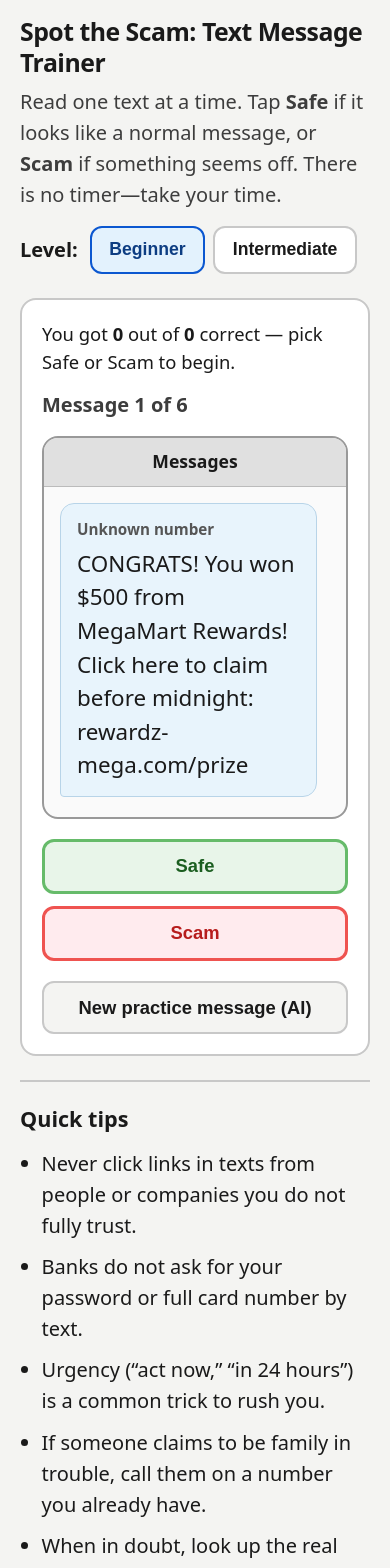
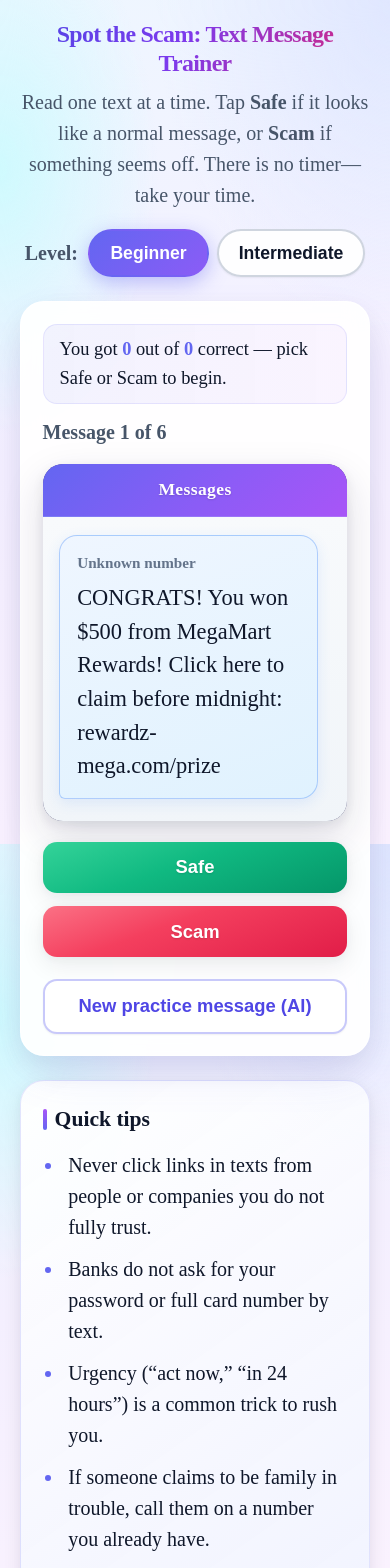
Before and after one commit to pixcarex/safetext, a Next.js app: page / in a window 390 px wide. Shown: the top 1568 px of the page. Built offline with nearby package versions, Linux system fonts and the light colour scheme.

Commit message:
Update global styles for enhanced design and responsiveness; introduce new font and adjust layout properties for improved user experience.

```diff
--- a/src/app/globals.css
+++ b/src/app/globals.css
@@ -1,26 +1,45 @@
 :root {
-  --bg-page: #f4f4f2;
+  /* Bright, modern palette — still high contrast on text */
+  --bg-page: #eef6ff;
+  --bg-page-mid: #f5f0ff;
   --bg-card: #ffffff;
-  --text: #1a1a1a;
-  --text-muted: #3d3d3d;
-  --border: #c8c8c8;
-  --focus: #0b57d0;
-  --safe: #1b5e20;
-  --safe-bg: #e8f5e9;
-  --scam: #b71c1c;
-  --scam-bg: #ffebee;
-  --next: #0d47a1;
-  --next-bg: #e3f2fd;
-  --highlight: #fff3cd;
-  --highlight-border: #e0a800;
-  --phone-bar: #e0e0e0;
-  --bubble: #e8f4fc;
-  --radius: 12px;
+  --bg-card-glow: rgba(255, 255, 255, 0.92);
+  --text: #0f172a;
+  --text-muted: #475569;
+  --border: rgba(148, 163, 184, 0.45);
+  --border-strong: rgba(99, 102, 241, 0.35);
+  --focus: #6366f1;
+  --accent: #6366f1;
+  --accent-bright: #818cf8;
+  --safe: #047857;
+  --safe-bright: #10b981;
+  --safe-bg: #d1fae5;
+  --safe-bg-soft: #ecfdf5;
+  --scam: #be123c;
+  --scam-bright: #f43f5e;
+  --scam-bg: #ffe4e8;
+  --scam-bg-soft: #fff1f3;
+  --next: #4f46e5;
+  --next-bg: #e0e7ff;
+  --next-bright: #6366f1;
+  --highlight: #fef08a;
+  --highlight-border: #eab308;
+  --phone-bar: linear-gradient(135deg, #6366f1 0%, #8b5cf6 55%, #a855f7 100%);
+  --phone-chrome: #1e1b4b;
+  --bubble: linear-gradient(160deg, #eff6ff 0%, #e0f2fe 100%);
+  --bubble-border: rgba(59, 130, 246, 0.35);
+  --shadow-sm: 0 1px 2px rgba(15, 23, 42, 0.06);
+  --shadow-md: 0 8px 24px rgba(15, 23, 42, 0.08), 0 2px 8px rgba(15, 23, 42, 0.04);
+  --shadow-lg: 0 20px 50px -12px rgba(99, 102, 241, 0.18), 0 12px 32px rgba(15, 23, 42, 0.08);
+  --shadow-phone: 0 16px 40px rgba(30, 27, 75, 0.15), 0 4px 12px rgba(15, 23, 42, 0.08);
+  --radius: 14px;
+  --radius-lg: 20px;
+  --radius-xl: 24px;
   --font-base: 1.25rem;
   --font-lg: 1.4rem;
-  --font-xl: 1.55rem;
+  --font-xl: clamp(1.45rem, 1.2rem + 1.2vw, 1.75rem);
   --space: 1rem;
-  --max-width: 40rem;
+  --max-width: 42rem;
   --touch-min: 48px;
 }
 
@@ -66,8 +85,10 @@ body {
   min-height: 100%;
   margin: 0;
   color: var(--text);
-  background: var(--bg-page);
-  font-family: system-ui, "Segoe UI", Roboto, "Helvetica Neue", Arial, sans-serif;
+  background: fixed radial-gradient(120% 80% at 100% 0%, #e0e7ff 0%, transparent 50%),
+    radial-gradient(90% 70% at 0% 20%, #cffafe 0%, transparent 45%),
+    linear-gradient(165deg, var(--bg-page) 0%, var(--bg-page-mid) 50%, #fdf4ff 100%);
+  font-family: var(--font-sans), system-ui, "Segoe UI", Roboto, "Helvetica Neue", Arial, sans-serif;
   font-size: var(--font-base);
   line-height: 1.55;
   -webkit-font-smoothing: antialiased;
@@ -79,74 +100,132 @@ main {
 
 :focus-visible {
   outline: 3px solid var(--focus);
-  outline-offset: 2px;
+  outline-offset: 3px;
 }
 
 .appShell {
   max-width: var(--max-width);
   margin: 0 auto;
-  padding: var(--space) calc(var(--space) * 1.25) calc(var(--space) * 2);
+  padding: calc(var(--space) * 1.25) calc(var(--space) * 1.25) calc(var(--space) * 2.25);
 }
 
 .appHeader {
   margin-bottom: calc(var(--space) * 1.5);
+  text-align: center;
+}
+
+@media (min-width: 480px) {
+  .appHeader {
+    text-align: left;
+  }
 }
 
 .appTitle {
   font-size: var(--font-xl);
   font-weight: 800;
-  line-height: 1.25;
-  margin: 0 0 0.5rem;
-  letter-spacing: -0.02em;
+  line-height: 1.2;
+  margin: 0 0 0.6rem;
+  letter-spacing: -0.03em;
+  color: #5b21b6;
+}
+
+@supports ((-webkit-background-clip: text) or (background-clip: text)) {
+  .appTitle {
+    background: linear-gradient(120deg, #4f46e5 0%, #7c3aed 45%, #db2777 100%);
+    -webkit-background-clip: text;
+    background-clip: text;
+    color: transparent;
+  }
 }
 
 .appSubtitle {
-  margin: 0 0 1rem;
+  margin: 0 0 1.15rem;
   color: var(--text-muted);
   font-size: var(--font-base);
+  max-width: 38rem;
+  margin-left: auto;
+  margin-right: auto;
+}
+
+@media (min-width: 480px) {
+  .appSubtitle {
+    margin-left: 0;
+    margin-right: 0;
+  }
 }
 
 .difficultyRow {
   display: flex;
   flex-wrap: wrap;
   align-items: center;
+  justify-content: center;
   gap: 0.5rem;
+}
+
+@media (min-width: 480px) {
+  .difficultyRow {
+    justify-content: flex-start;
+  }
 }
 
 .difficultyLabel {
   font-weight: 700;
-  margin-right: 0.25rem;
+  margin-right: 0.15rem;
+  color: var(--text-muted);
 }
 
 .toggleBtn {
   min-height: var(--touch-min);
-  padding: 0.5rem 1.1rem;
+  padding: 0.5rem 1.25rem;
   font-size: 1.1rem;
   font-weight: 700;
   border: 2px solid var(--border);
-  border-radius: var(--radius);
-  background: var(--bg-card);
+  border-radius: 999px;
+  background: var(--bg-card-glow);
   color: var(--text);
   cursor: pointer;
+  box-shadow: var(--shadow-sm);
+  transition: transform 0.15s ease, box-shadow 0.15s ease, border-color 0.15s ease;
+}
+
+.toggleBtn:hover {
+  border-color: var(--border-strong);
+  box-shadow: var(--shadow-md);
+}
+
+.toggleBtn:active {
+  transform: scale(0.98);
 }
 
 .toggleBtnActive {
-  border-color: var(--focus);
-  background: var(--next-bg);
-  color: #0d3d82;
+  border-color: transparent;
+  background: linear-gradient(135deg, #6366f1 0%, #8b5cf6 100%);
+  color: #fff;
+  box-shadow: 0 6px 20px rgba(99, 102, 241, 0.4);
 }
 
 .appMain {
-  background: var(--bg-card);
-  border: 2px solid var(--border);
-  border-radius: calc(var(--radius) + 4px);
-  padding: calc(var(--space) * 1.25);
+  background: var(--bg-card-glow);
+  backdrop-filter: blur(12px);
+  -webkit-backdrop-filter: blur(12px);
+  border: 1px solid rgba(255, 255, 255, 0.8);
+  border-radius: var(--radius-xl);
+  padding: calc(var(--space) * 1.35);
   margin-bottom: calc(var(--space) * 1.5);
+  box-shadow: var(--shadow-lg);
 }
 
 .scoreBar {
   font-size: 1.15rem;
-  margin: 0 0 0.75rem;
+  margin: 0 0 0.85rem;
+  padding: 0.65rem 1rem;
+  background: linear-gradient(90deg, rgba(99, 102, 241, 0.08), rgba(168, 85, 247, 0.06));
+  border-radius: var(--radius);
+  border: 1px solid rgba(99, 102, 241, 0.12);
+}
+
+.scoreBar strong {
+  color: var(--next-bright);
 }
 
 .progressText {
@@ -156,39 +235,45 @@ main {
 }
 
 .phoneFrame {
-  border: 2px solid #999;
-  border-radius: 16px;
+  border: none;
+  border-radius: var(--radius-lg);
   overflow: hidden;
-  background: #fafafa;
-  margin-bottom: 1.25rem;
+  background: linear-gradient(180deg, #312e81 0%, #1e1b4b 100%);
+  margin-bottom: 1.35rem;
+  box-shadow: var(--shadow-phone), 0 0 0 1px rgba(255, 255, 255, 0.12) inset;
 }
 
 .phoneHeader {
   background: var(--phone-bar);
-  padding: 0.65rem 1rem;
+  padding: 0.75rem 1rem;
   font-weight: 700;
   font-size: 1.1rem;
   text-align: center;
-  border-bottom: 1px solid #bbb;
+  color: #fff;
+  letter-spacing: 0.02em;
+  text-shadow: 0 1px 2px rgba(0, 0, 0, 0.15);
+  border-bottom: 1px solid rgba(255, 255, 255, 0.15);
 }
 
 .phoneBody {
-  padding: 1rem 1rem 1.25rem;
-  min-height: 6rem;
+  padding: 1.15rem 1rem 1.35rem;
+  min-height: 6.5rem;
+  background: linear-gradient(180deg, #f8fafc 0%, #f1f5f9 100%);
 }
 
 .messageBubble {
   max-width: 95%;
   background: var(--bubble);
-  border-radius: 14px 14px 14px 4px;
-  padding: 0.85rem 1rem;
-  border: 1px solid #b8d4e8;
+  border-radius: 18px 18px 18px 6px;
+  padding: 0.95rem 1.1rem;
+  border: 1px solid var(--bubble-border);
+  box-shadow: 0 4px 14px rgba(59, 130, 246, 0.12);
 }
 
 .messageMeta {
   font-size: 0.95rem;
-  color: #555;
-  margin-bottom: 0.35rem;
+  color: #64748b;
+  margin-bottom: 0.4rem;
   font-weight: 600;
 }
 
@@ -197,36 +282,39 @@ main {
   line-height: 1.5;
   white-space: pre-wrap;
   word-break: break-word;
+  color: var(--text);
 }
 
 .messageHighlight {
   background: var(--highlight);
   border-bottom: 2px solid var(--highlight-border);
-  padding: 0 2px;
-  border-radius: 2px;
+  padding: 0 3px;
+  border-radius: 4px;
+  box-shadow: 0 0 0 1px rgba(234, 179, 8, 0.25);
 }
 
 .feedbackPanel {
-  padding: 1rem 1.1rem;
-  border-radius: var(--radius);
-  margin-bottom: 1.25rem;
-  border: 2px solid var(--border);
+  padding: 1.1rem 1.2rem;
+  border-radius: var(--radius-lg);
+  margin-bottom: 1.35rem;
+  border: 1px solid transparent;
+  box-shadow: var(--shadow-md);
 }
 
 .feedbackCorrect {
-  background: var(--safe-bg);
-  border-color: #81c784;
+  background: linear-gradient(145deg, var(--safe-bg-soft) 0%, var(--safe-bg) 100%);
+  border-color: rgba(16, 185, 129, 0.45);
 }
 
 .feedbackWrong {
-  background: var(--scam-bg);
-  border-color: #e57373;
+  background: linear-gradient(145deg, var(--scam-bg-soft) 0%, var(--scam-bg) 100%);
+  border-color: rgba(244, 63, 94, 0.4);
 }
 
 .feedbackTitle {
   font-size: 1.2rem;
   font-weight: 800;
-  margin: 0 0 0.5rem;
+  margin: 0 0 0.55rem;
 }
 
 .feedbackCorrect .feedbackTitle {
@@ -241,12 +329,13 @@ main {
   margin: 0;
   font-size: var(--font-base);
   line-height: 1.55;
+  color: var(--text);
 }
 
 .actionRow {
   display: grid;
   grid-template-columns: 1fr 1fr;
-  gap: 0.75rem;
+  gap: 0.85rem;
 }
 
 @media (max-width: 420px) {
@@ -261,47 +350,66 @@ main {
 
 .btn {
   min-height: var(--touch-min);
-  padding: 0.85rem 1rem;
+  padding: 0.9rem 1.1rem;
   font-size: 1.15rem;
   font-weight: 800;
   border-radius: var(--radius);
-  border: 3px solid transparent;
+  border: none;
   cursor: pointer;
   width: 100%;
+  transition: transform 0.15s ease, box-shadow 0.15s ease, filter 0.15s ease;
+  box-shadow: var(--shadow-md);
 }
 
 .btn:disabled {
-  opacity: 0.55;
+  opacity: 0.5;
   cursor: not-allowed;
+  filter: grayscale(0.15);
+  box-shadow: none;
+}
+
+.btn:not(:disabled):hover {
+  filter: brightness(1.05);
+  box-shadow: 0 10px 28px rgba(15, 23, 42, 0.12);
+}
+
+.btn:not(:disabled):active {
+  transform: scale(0.99);
 }
 
 .btnSafe {
-  background: var(--safe-bg);
-  color: var(--safe);
-  border-color: #66bb6a;
+  background: linear-gradient(160deg, #34d399 0%, var(--safe-bright) 45%, #059669 100%);
+  color: #fff;
+  text-shadow: 0 1px 2px rgba(0, 0, 0, 0.12);
 }
 
 .btnScam {
-  background: var(--scam-bg);
-  color: var(--scam);
-  border-color: #ef5350;
+  background: linear-gradient(160deg, #fb7185 0%, var(--scam-bright) 40%, #e11d48 100%);
+  color: #fff;
+  text-shadow: 0 1px 2px rgba(0, 0, 0, 0.15);
 }
 
 .btnNext {
-  background: var(--next-bg);
-  color: var(--next);
-  border-color: #64b5f6;
+  background: linear-gradient(135deg, #818cf8 0%, var(--next-bright) 50%, #4f46e5 100%);
+  color: #fff;
+  text-shadow: 0 1px 2px rgba(0, 0, 0, 0.12);
 }
 
 .btnSecondary {
-  background: var(--bg-page);
-  color: var(--text);
-  border: 2px solid var(--border);
+  background: #fff;
+  color: var(--next);
+  border: 2px solid rgba(99, 102, 241, 0.35);
   font-weight: 700;
+  box-shadow: var(--shadow-sm);
+}
+
+.btnSecondary:hover:not(:disabled) {
+  border-color: var(--accent);
+  background: #faf5ff;
 }
 
 .secondaryActions {
-  margin-top: 1.25rem;
+  margin-top: 1.35rem;
   display: flex;
   flex-direction: column;
   gap: 0.5rem;
@@ -314,13 +422,29 @@ main {
 }
 
 .tipsSection {
-  border-top: 2px solid var(--border);
-  padding-top: calc(var(--space) * 1.25);
+  border-radius: var(--radius-xl);
+  padding: calc(var(--space) * 1.35);
+  background: linear-gradient(145deg, rgba(255, 255, 255, 0.95) 0%, rgba(238, 242, 255, 0.9) 100%);
+  border: 1px solid rgba(99, 102, 241, 0.15);
+  box-shadow: var(--shadow-md);
 }
 
 .tipsHeading {
   font-size: 1.35rem;
-  margin: 0 0 0.75rem;
+  margin: 0 0 0.85rem;
+  font-weight: 800;
+  color: var(--text);
+  display: flex;
+  align-items: center;
+  gap: 0.5rem;
+}
+
+.tipsHeading::before {
+  content: "";
+  width: 4px;
+  height: 1.35rem;
+  border-radius: 4px;
+  background: linear-gradient(180deg, #a855f7, #6366f1);
 }
 
 .tipsList {
@@ -330,7 +454,12 @@ main {
 }
 
 .tipsList li {
-  margin-bottom: 0.65rem;
+  margin-bottom: 0.7rem;
+  padding-left: 0.25rem;
+}
+
+.tipsList li::marker {
+  color: var(--accent);
 }
 
 .tipsList li:last-child {
```
